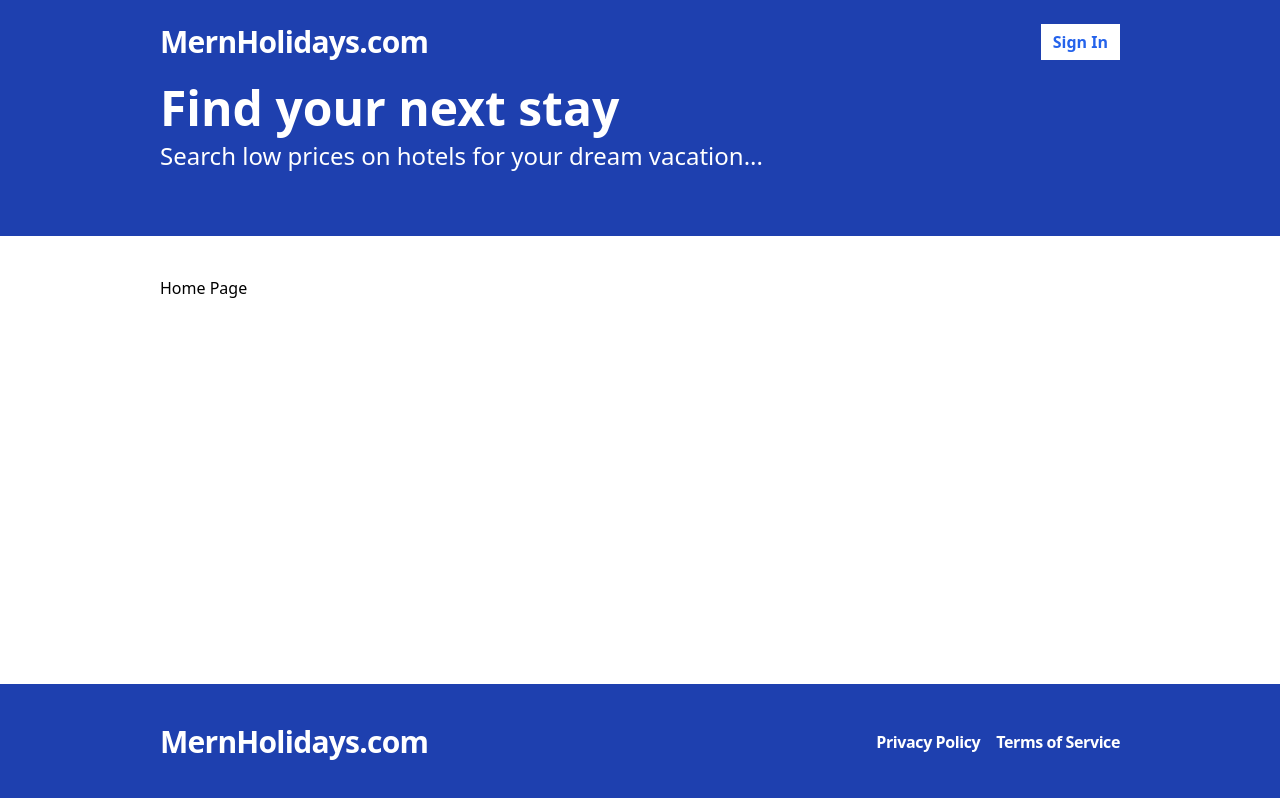
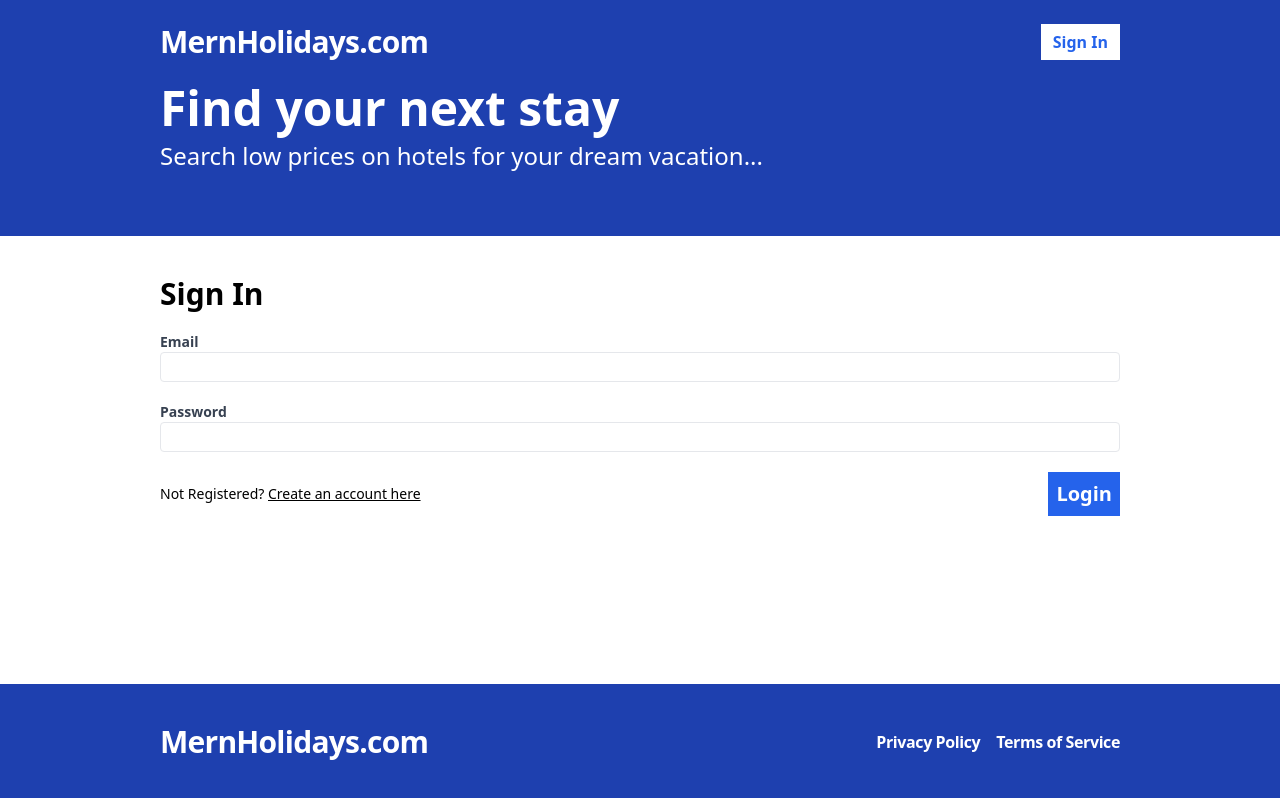
Before and after one commit to Boda2012/booking-app, a React (Vite) app in the folder frontend/: page /sign-in in a window 1280 px wide. Before the commit this address led to /. Built offline with nearby package versions, Linux system fonts and the light colour scheme; no server answers.

Commit message:
sign in page

```diff
--- a/frontend/src/App.tsx
+++ b/frontend/src/App.tsx
@@ -6,9 +6,7 @@
 } from "react-router-dom";
 import Layout from "./layouts/Layout";
 import Register from "./pages/Register";
-// import Layout from "./layouts/Layout";
-// import Register from "./pages/Register";
-// import SignIn from "./pages/SignIn";
+import SignIn from "./pages/SignIn";
 // import AddHotel from "./pages/AddHotel";
 // import { useAppContext } from "./contexts/AppContext";
 // import MyHotels from "./pages/MyHotels";
@@ -48,6 +46,14 @@
             </Layout>
           }
         />
+         <Route
+          path="/sign-in"
+          element={
+            <Layout>
+              <SignIn />
+            </Layout>
+          }
+        />
       {/* <Routes>
         <Route
           path="/"
@@ -73,22 +79,8 @@
             </Layout>
           }
         />
-        <Route
-          path="/register"
-          element={
-            <Layout>
-              <Register />
-            </Layout>
-          }
-        />
-        <Route
-          path="/sign-in"
-          element={
-            <Layout>
-              <SignIn />
-            </Layout>
-          }
-        /> */}
+
+        */}
 
         {/* {isLoggedIn && (
           <>
--- a/frontend/src/api-client.ts
+++ b/frontend/src/api-client.ts
@@ -1,5 +1,5 @@
 import { RegisterFormData } from "./pages/Register";
-// import { SignInFormData } from "./pages/SignIn";
+import { SignInFormData } from "./pages/SignIn";
 // import {
 //   HotelSearchResponse,
 //   HotelType,
@@ -37,22 +37,22 @@
   }
 };
 
-// export const signIn = async (formData: SignInFormData) => {
-//   const response = await fetch(`${API_BASE_URL}/api/auth/login`, {
-//     method: "POST",
-//     credentials: "include",
-//     headers: {
-//       "Content-Type": "application/json",
-//     },
-//     body: JSON.stringify(formData),
-//   });
+export const signIn = async (formData: SignInFormData) => {
+  const response = await fetch(`${API_BASE_URL}/api/auth/login`, {
+    method: "POST",
+    credentials: "include",
+    headers: {
+      "Content-Type": "application/json",
+    },
+    body: JSON.stringify(formData),
+  });
 
-//   const body = await response.json();
-//   if (!response.ok) {
-//     throw new Error(body.message);
-//   }
-//   return body;
-// };
+  const body = await response.json();
+  if (!response.ok) {
+    throw new Error(body.message);
+  }
+  return body;
+};
 
 export const validateToken = async () => {
   const response = await fetch(`${API_BASE_URL}/api/auth/validate-token`, {
--- /dev/null
+++ b/frontend/src/pages/SignIn.tsx
@@ -0,0 +1,89 @@
+import { useForm } from "react-hook-form";
+import { useMutation, useQueryClient } from "react-query";
+import * as apiClient from "../api-client";
+import { useAppContext } from "../contexts/AppContext";
+import { Link, useLocation, useNavigate } from "react-router-dom";
+
+export type SignInFormData = {
+  email: string;
+  password: string;
+};
+
+const SignIn = () => {
+  const { showToast } = useAppContext();
+  const navigate = useNavigate();
+  const queryClient = useQueryClient();
+
+  const location = useLocation();
+
+  const {
+    register,
+    formState: { errors },
+    handleSubmit,
+  } = useForm<SignInFormData>();
+
+  const mutation = useMutation(apiClient.signIn, {
+    onSuccess: async () => {
+      showToast({ message: "Sign in Successful!", type: "SUCCESS" });
+      await queryClient.invalidateQueries("validateToken");
+      navigate(location.state?.from?.pathname || "/");
+    },
+    onError: (error: Error) => {
+      showToast({ message: error.message, type: "ERROR" });
+    },
+  });
+
+  const onSubmit = handleSubmit((data) => {
+    mutation.mutate(data);
+  });
+
+  return (
+    <form className="flex flex-col gap-5" onSubmit={onSubmit}>
+      <h2 className="text-3xl font-bold">Sign In</h2>
+      <label className="text-gray-700 text-sm font-bold flex-1">
+        Email
+        <input
+          type="email"
+          className="border rounded w-full py-1 px-2 font-normal"
+          {...register("email", { required: "This field is required" })}
+        ></input>
+        {errors.email && (
+          <span className="text-red-500">{errors.email.message}</span>
+        )}
+      </label>
+      <label className="text-gray-700 text-sm font-bold flex-1">
+        Password
+        <input
+          type="password"
+          className="border rounded w-full py-1 px-2 font-normal"
+          {...register("password", {
+            required: "This field is required",
+            minLength: {
+              value: 6,
+              message: "Password must be at least 6 characters",
+            },
+          })}
+        ></input>
+        {errors.password && (
+          <span className="text-red-500">{errors.password.message}</span>
+        )}
+      </label>
+      <span className="flex items-center justify-between">
+        <span className="text-sm">
+          Not Registered?{" "}
+          <Link className="underline" to="/register">
+            Create an account here
+          </Link>
+        </span>
+        <button
+          type="submit"
+          className="bg-blue-600 text-white p-2 font-bold hover:bg-blue-500 text-xl"
+        >
+          Login
+        </button>
+      </span>
+    </form>
+  );
+};
+
+export default SignIn;
```
